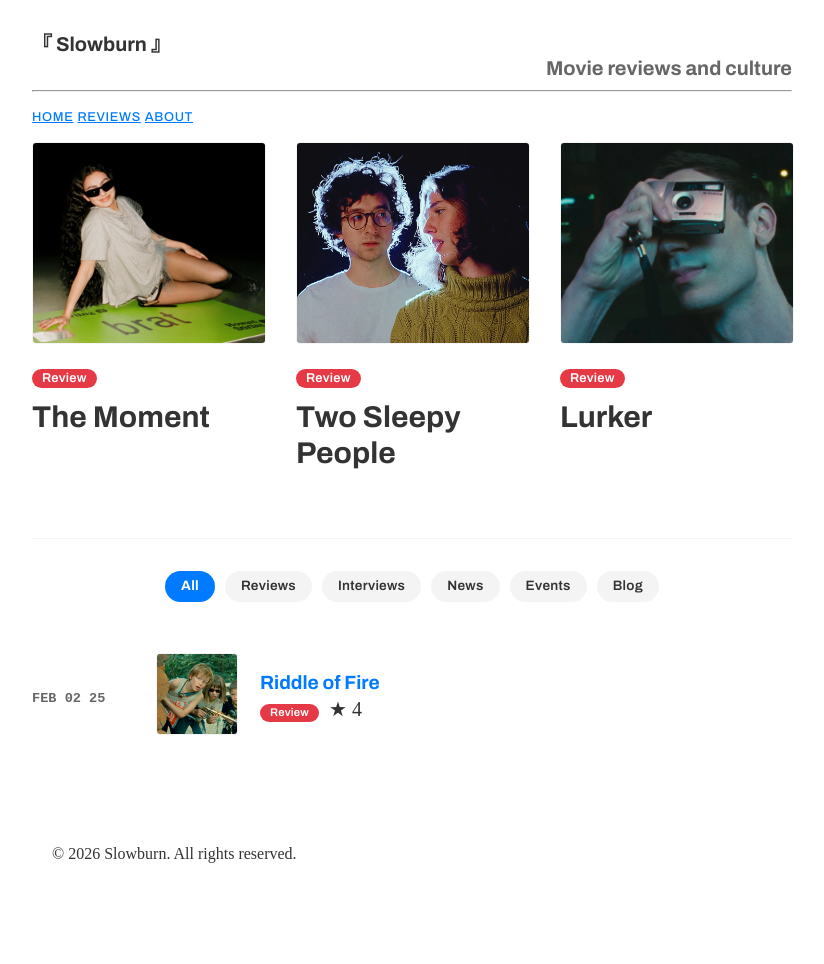
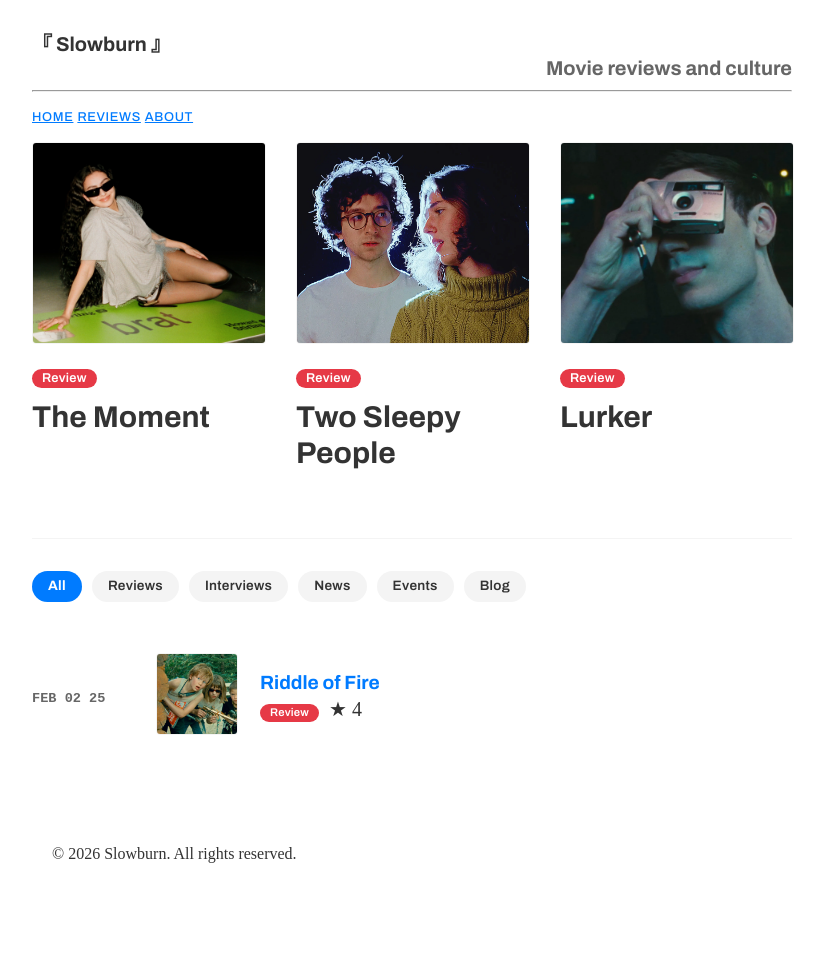
Before and after one commit to Slowburn-Movies/slowburn-movies.github.io, a Jekyll site: the page built from index.md, in a window 1280 px wide. Shown: the whole page, without its empty margins (228-1052 px from the left). Built offline with Jekyll 4.4.1, drawn with Linux system fonts in a browser that asks for light colours; some web fonts are replaced.

Commit message:
Update index.md

```diff
--- a/index.md
+++ b/index.md
@@ -25,7 +25,7 @@
 
 <hr style="border: 0; border-top: 1px solid var(--badge-bg); margin-bottom: 2rem;">
 
-<div class="filter-bar" style="margin-bottom: 2rem; display: flex; gap: 10px; flex-wrap: wrap; justify-content: center;">
+<div class="filter-bar" style="margin-bottom: 2rem; display: flex; gap: 10px; flex-wrap: wrap;">
   <button class="filter-btn active" onclick="filterType('all')">All</button>
   <button class="filter-btn" onclick="filterType('review')">Reviews</button>
   <button class="filter-btn" onclick="filterType('interview')">Interviews</button>
```
